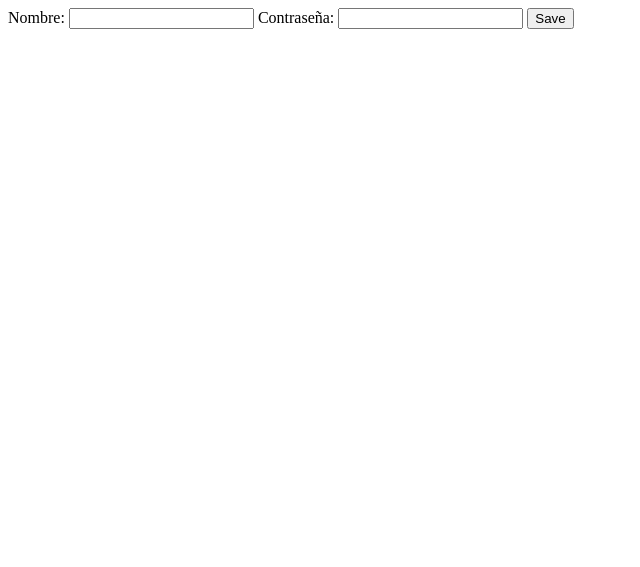
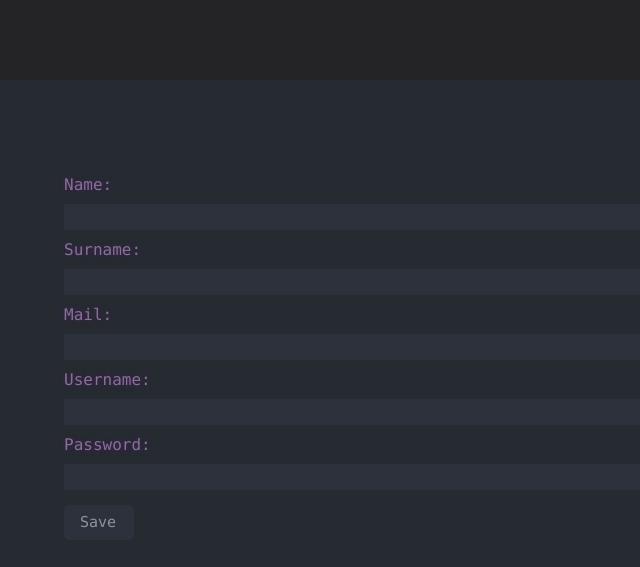
Before and after one commit to skinnieraxis1/tareas, a PHP site: page / in a window 1280 px wide. Shown: the top 567 px of the page, without its empty margins (0-640 px from the left). Run offline with PHP 8.4, Linux system fonts and the light colour scheme.

Commit message:
Add files via upload

```diff
--- /dev/null
+++ b/injection/assets/css/style.css
@@ -0,0 +1,68 @@
+body{
+    background-color: #262b31;
+    margin: 0px;
+    padding: 0px;
+    font-family: Consolas, monospace;
+    text-shadow: 0 0 5px #471f5d;
+    color: #8e939d;
+}
+
+label{
+    color: #877196;
+    margin: 5px 0px 5px 0px;
+}
+
+input{
+    background-color: #2c313c;
+    border: 0px;
+    margin: 5px 0px 5px 0px;
+    padding: 4px 2px 4px 0px;
+    color: #8e939d;
+}
+
+input:focus {
+    outline: none;
+}
+
+input, textarea {
+    font-size: 15px;
+    caret-color: #528bff;
+    border: 0px;
+    border-radius: 0px;
+    font-family: Consolas, monospace;
+}
+
+.navbar{
+    background-color: #242326;
+    width: 100%;
+    height: 80px;
+}
+
+.cuerpoG{
+    text-align: center;
+    display: flex;
+    flex-direction: row;
+}
+
+.cuerpoA{
+    width: 50%;
+    padding: 7% 5% 0% 5%;
+    display: flex;
+    flex-direction: column;
+}
+
+.cuerpoB{
+    width: 50%;
+    height: 10px;
+}
+
+.submit{
+    border-radius: 5px;
+    width: 70px;
+    height: 35px;
+    margin: 10px 0px 0px 0px;
+}
+
+.submit:hover{
+    background-color: #363b46;
+}
--- a/injection/index.php
+++ b/injection/index.php
@@ -1,6 +1,6 @@
 <?php
     include("conexion.php");
-    if (isset($_POST['name']) and isset($_POST['password'])){
+    if (isset($_POST['name']) and isset($_POST['password']) and isset($_POST['username']) and isset($_POST['surname']) and isset($_POST['mail'])){
         include("conexion.php");
         session_start();
         $nombre = $_POST['name'];
@@ -23,6 +23,8 @@
             }
 
         }
+    }else{
+
     }
 
 ?>
@@ -35,24 +37,35 @@
     <meta name="viewport" content="width=device-width, initial-scale=1.0">
     <title>Document</title>
 
-    <?php
-
-
-
-    ?>
+    <link rel="stylesheet" href="./assets/css/style.css">
 </head>
 <body>
+    <div class="navbar">
+    </div>
+    <div class="cuerpoG"></div>
     <form action="" method="post">
-
-        <label for="name">Nombre:</label>
+        <div class="cuerpoA">
+            <label for="name">Name:</label>
             <input id="name" type="text" name="name" />
 
-        <label for="password">Contraseña:</label>
+            <label for="surname">Surname:</label>
+            <input id="surname" type="text" name="surname" />
+
+            <label for="mail">Mail:</label>
+            <input id="mail" type="text" name="mail" />
+
+            <label for="username">Username:</label>
+            <input id="username" type="text" name="username" />
+
+            <label for="password">Password:</label>
             <input id="password" type="password" name="password" />
 
 
-        <input type="submit" value="Save" />
+            <input type="submit" value="Save" class="submit" />
+        </div>
+        <div class="cuerpoB">
 
+        </div>
     </form>
 </body>
 </html>
```
Also changed, not shown: injection/127_0_0_1.sql (added, +64 -0 lines). Lines whose indentation alone changed are shown as unchanged.
